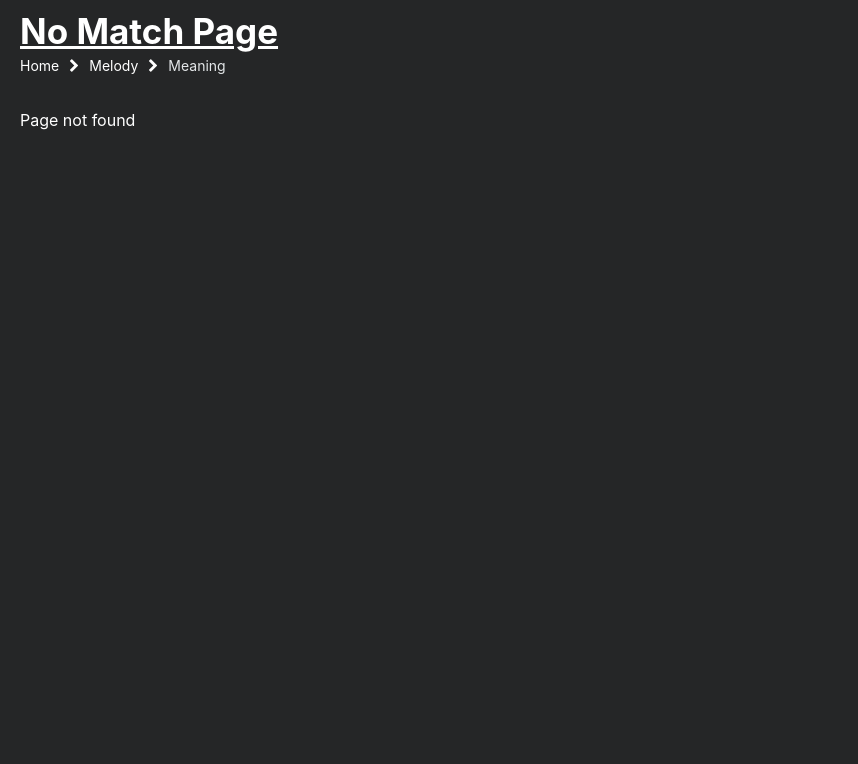
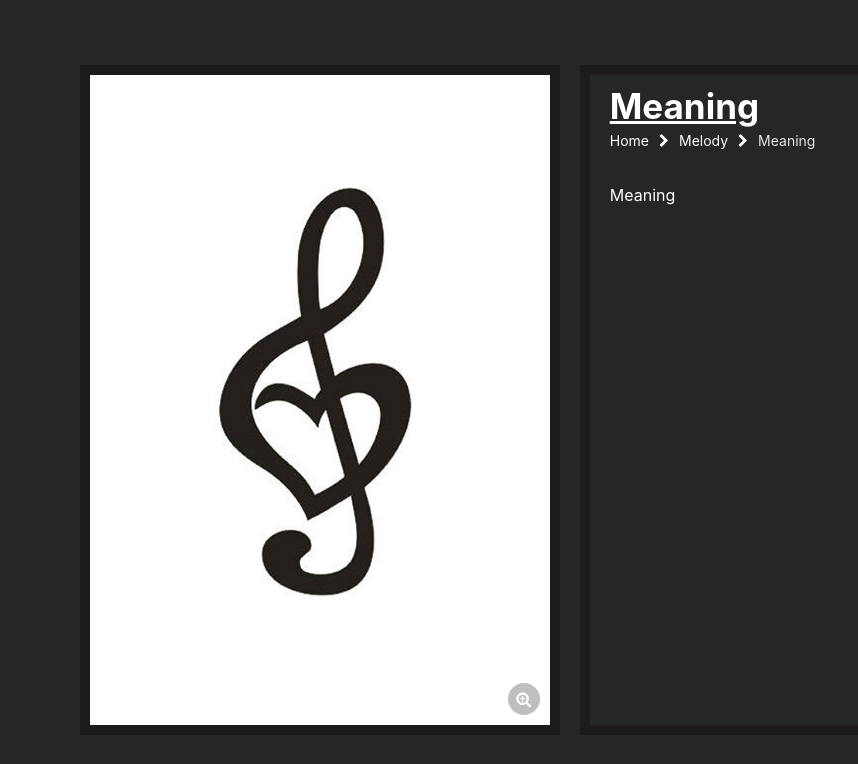
Before and after one commit to travishoki/hoki-tattoo, a React (Create React App) app: page /melody/meaning in a window 1280 px wide. Before the commit this address had no page. Shown: the top 764 px of the page, without its empty margins (0-858 px from the left). Built offline with nearby package versions, Linux system fonts and the light colour scheme.

Commit message:
melody pages

```diff
--- a/src/App.tsx
+++ b/src/App.tsx
@@ -6,6 +6,11 @@ import { getOrientation } from '~helpers/screen';
 // Main Page
 import { MainPage } from './pages/main';
 import { HomePage } from './pages/main/HomePage';
+
+// Main Page
+import { MelodyPage } from './pages/melody';
+import { HomePage as MelodyHomePage } from './pages/melody/HomePage';
+import { MeaningPage } from './pages/melody/MeaningPage';
 
 // Dragon and Koi
 import { ArtCreationPage } from './pages/dragon-and-koi/ArtCreationPage';
@@ -100,6 +105,11 @@ function App() {
 						<Route element={<ArtPage root="/koi" />} path="/koi/art" />
 					</Route>
 
+					<Route element={<MelodyPage />} path="/melody">
+						<Route element={<MelodyHomePage />} index />
+						<Route element={<MeaningPage />} path="/melody/meaning" />
+					</Route>
+
 					<Route element={<NoMatchPage />} path="*" />
 				</Routes>
 			</Router>
--- a/src/pages/main/spots.ts
+++ b/src/pages/main/spots.ts
@@ -14,4 +14,10 @@ export const SPOTS: SpotType[] = [
 		x: 0.65,
 		y: 0.37,
 	},
+	{
+		link: '/melody',
+		title: 'Melody',
+		x: 0.35,
+		y: 0.7,
+	},
 ];
--- /dev/null
+++ b/src/pages/melody/HomePage.tsx
@@ -0,0 +1,15 @@
+import React from 'react';
+import { PickASpotPage } from '~components/PickASpotPage/PickASpotPage';
+import { LinkType } from '../dragon/DragonPage.const';
+import { SPOTS } from './spots';
+
+const spotList: LinkType[] = [
+	{
+		link: '/melody/meaning',
+		title: 'Meaning',
+	},
+];
+
+export const HomePage = () => {
+	return <PickASpotPage spotList={spotList} spots={SPOTS} />;
+};
--- /dev/null
+++ b/src/pages/melody/MeaningPage.tsx
@@ -0,0 +1,10 @@
+import React from 'react';
+import { Page } from '../../components/Page/Page';
+
+export const MeaningPage = () => {
+	return (
+		<Page title="Meaning">
+			<p>Meaning</p>
+		</Page>
+	);
+};
--- /dev/null
+++ b/src/pages/melody/index.tsx
@@ -0,0 +1,21 @@
+import React from 'react';
+
+import { OverarchingPage } from '~components/OverarchingPage/OverarchingPage';
+
+import ImgTattooMelody from '~images/tattoo/melody.jpg';
+import ImgTattooMelodySmall from '~images/tattoo/melody-small.jpg';
+
+import { SPOTS } from './spots';
+
+const imgVersions = [ImgTattooMelody];
+const imgSmallVersions = [ImgTattooMelodySmall];
+
+export const MelodyPage = () => {
+	return (
+		<OverarchingPage
+			imgSmallVersions={imgSmallVersions}
+			imgVersions={imgVersions}
+			spots={SPOTS}
+		/>
+	);
+};
--- /dev/null
+++ b/src/pages/melody/spots.ts
@@ -0,0 +1,4 @@
+import { SpotType } from 'src/types';
+
+// Tattoo Spots
+export const SPOTS: SpotType[] = [];
```
Also changed, not shown: src/images/tattoo/melody-small.jpg (added), src/images/tattoo/melody.jpg (added).
